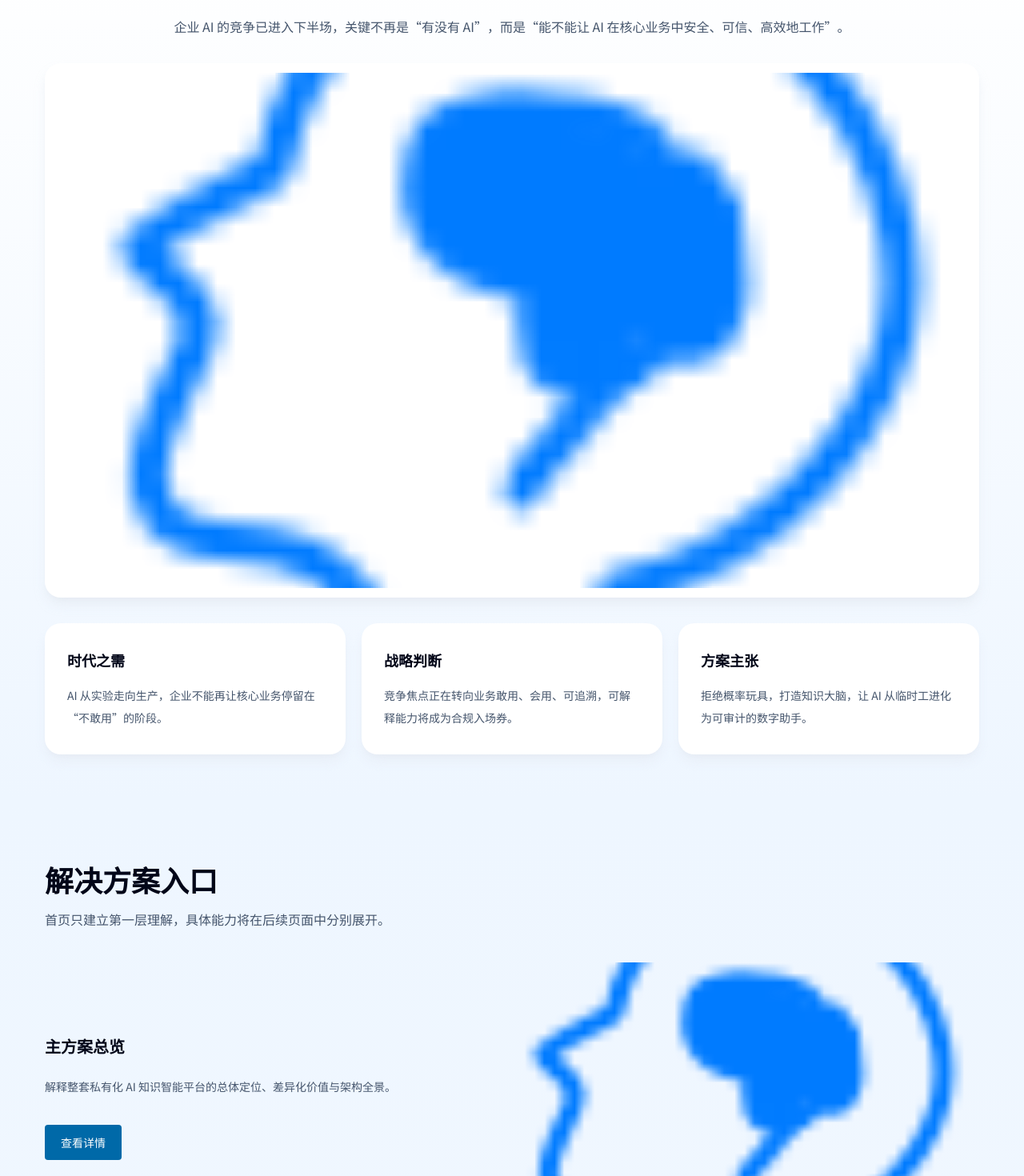
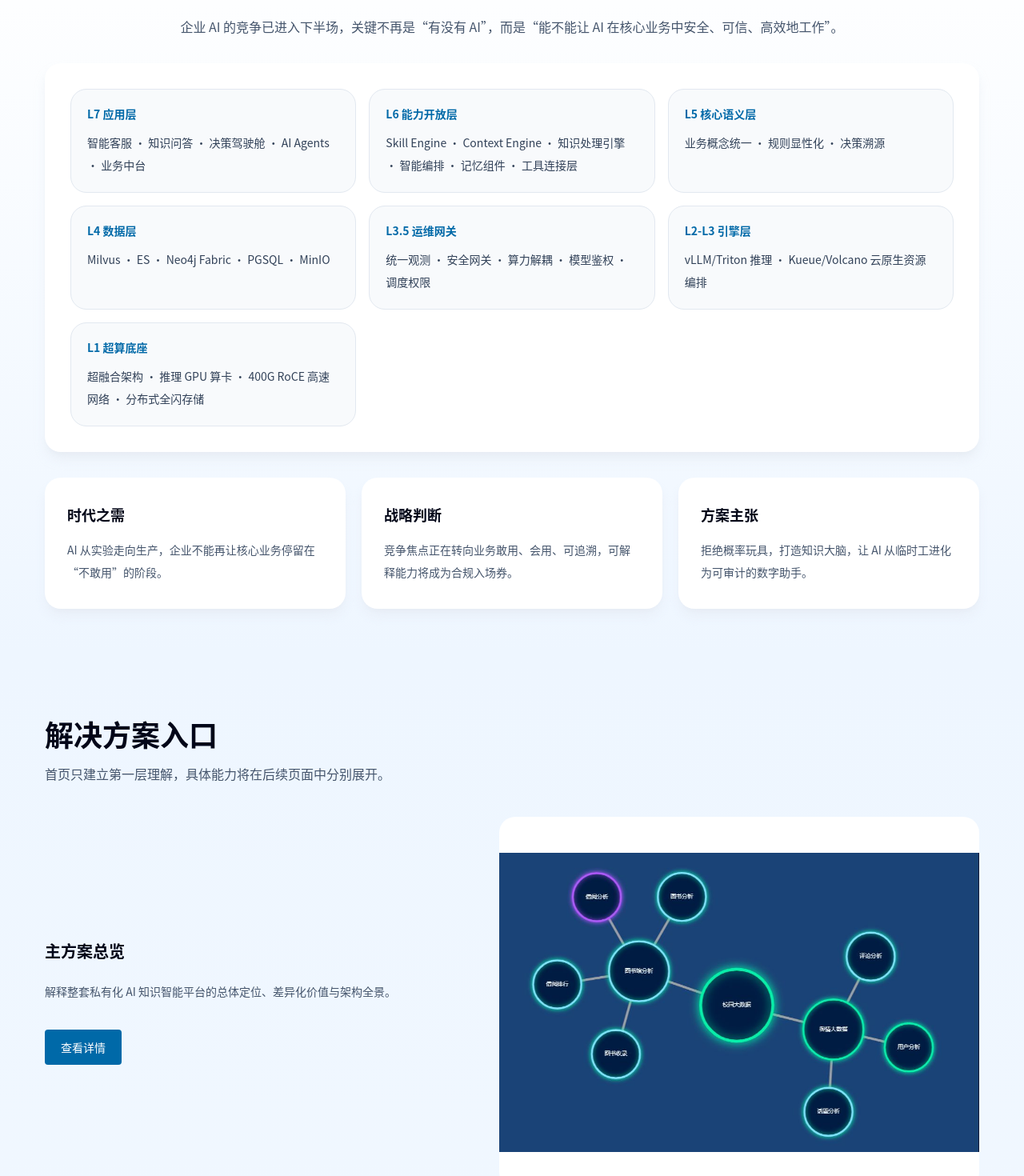
Before and after one commit to Shadowzzh/qidun-lisu, a Next.js app in the folder lisu-official-site/: page / in a window 1280 px wide. Shown: the part 800-2270 px from the top of the page at 80% size. Built offline with nearby package versions, Linux system fonts and the light colour scheme.

Commit message:
feat: finalize lisu multipage entry homepage

```diff
--- a/lisu-official-site/src/app/globals.css
+++ b/lisu-official-site/src/app/globals.css
@@ -12,7 +12,7 @@ html {
 body {
   background: var(--background);
   color: var(--foreground);
-  font-family: var(--font-body), "PingFang SC", "Microsoft YaHei", sans-serif;
+  font-family: "PingFang SC", "Hiragino Sans GB", "Microsoft YaHei", "Noto Sans CJK SC", sans-serif;
 }
 
 section {
--- a/lisu-official-site/src/app/layout.tsx
+++ b/lisu-official-site/src/app/layout.tsx
@@ -1,14 +1,7 @@
 import type { Metadata, Viewport } from "next";
-import { Noto_Sans_SC } from "next/font/google";
 import { SkipLink } from "@/components/site/skip-link";
 import { defaultMetadata } from "@/lib/metadata";
 import "./globals.css";
-
-const notoSansSc = Noto_Sans_SC({
-  variable: "--font-body",
-  subsets: ["latin"],
-  weight: ["400", "500", "600", "700"],
-});
 
 export const metadata: Metadata = defaultMetadata;
 
@@ -22,7 +15,7 @@ export default function RootLayout({
   children: React.ReactNode;
 }>) {
   return (
-    <html lang="zh-CN" className={notoSansSc.variable}>
+    <html lang="zh-CN">
       <body className="min-h-dvh bg-white text-slate-950 antialiased">
         <SkipLink />
         {children}
--- a/lisu-official-site/src/components/pages/home/home-page.tsx
+++ b/lisu-official-site/src/components/pages/home/home-page.tsx
@@ -8,6 +8,7 @@ import { ScenarioProofBand } from "@/components/pages/home/scenario-proof-band";
 import { Footer } from "@/components/site/footer";
 import { Header } from "@/components/site/header";
 import {
+  homeArchitectureLayers,
   homeClosingStatement,
   homeEntryBands,
   homeHero,
@@ -23,7 +24,7 @@ export function HomePage() {
       <Header />
       <main id="main-content" className="bg-[#f7fbff]">
         <HeroBand content={homeHero} />
-        <OverviewBand band={homeOverviewBand} />
+        <OverviewBand band={homeOverviewBand} layers={homeArchitectureLayers} />
 
         <section
           id="solutions"
--- a/lisu-official-site/src/components/pages/home/home-visual.tsx
+++ b/lisu-official-site/src/components/pages/home/home-visual.tsx
@@ -30,6 +30,14 @@ function getFrameClassName(frame: HomeVisualFrame): string {
   }
 
   return assertNever(frame);
+}
+
+function getImageClassName(frame: HomeVisualFrame): string {
+  if (frame === "hero") {
+    return "object-cover";
+  }
+
+  return "object-contain bg-white";
 }
 
 export function HomeVisual({ slot, className, sizes }: HomeVisualProps) {
@@ -72,7 +80,7 @@ export function HomeVisual({ slot, className, sizes }: HomeVisualProps) {
 
   return (
     <div data-testid={`home-visual-${slot.frame}`} className={cn(frameClassName, className)}>
-      <Image alt={slot.alt} className="object-cover" fill sizes={sizes} src={slot.src} />
+      <Image alt={slot.alt} className={getImageClassName(slot.frame)} fill sizes={sizes} src={slot.src} />
     </div>
   );
 }
--- a/lisu-official-site/src/components/pages/home/overview-band.tsx
+++ b/lisu-official-site/src/components/pages/home/overview-band.tsx
@@ -1,11 +1,14 @@
-import { HomeVisual } from "@/components/pages/home/home-visual";
 import type { HomeOverviewBand as HomeOverviewBandContent } from "@/types/site";
 
 type OverviewBandProps = {
   band: HomeOverviewBandContent;
+  layers: ReadonlyArray<{
+    label: string;
+    description: string;
+  }>;
 };
 
-export function OverviewBand({ band }: OverviewBandProps) {
+export function OverviewBand({ band, layers }: OverviewBandProps) {
   return (
     <section
       id={band.id}
@@ -22,8 +25,15 @@ export function OverviewBand({ band }: OverviewBandProps) {
           </p>
         </div>
 
-        <div className="mt-8 rounded-[20px] bg-white p-3 shadow-lg shadow-slate-200/70">
-          <HomeVisual className="w-full" sizes="100vw" slot={band.visual} />
+        <div className="mt-8 rounded-[20px] bg-white p-6 shadow-lg shadow-slate-200/70 md:p-8">
+          <div className="grid gap-4 md:grid-cols-2 xl:grid-cols-3">
+            {layers.map((layer) => (
+              <article key={layer.label} className="rounded-[20px] border border-slate-200 bg-slate-50 px-5 py-5">
+                <p className="text-sm font-semibold text-sky-700">{layer.label}</p>
+                <p className="mt-3 text-pretty text-sm leading-7 text-slate-700">{layer.description}</p>
+              </article>
+            ))}
+          </div>
         </div>
 
         <div className="mt-8 grid gap-5 md:grid-cols-3">
--- a/lisu-official-site/src/content/home.ts
+++ b/lisu-official-site/src/content/home.ts
@@ -65,6 +65,16 @@ export const homeOverviewBand: HomeOverviewBand = {
   ],
 };
 
+export const homeArchitectureLayers = [
+  { label: "L7 应用层", description: "智能客服 · 知识问答 · 决策驾驶舱 · AI Agents · 业务中台" },
+  { label: "L6 能力开放层", description: "Skill Engine · Context Engine · 知识处理引擎 · 智能编排 · 记忆组件 · 工具连接层" },
+  { label: "L5 核心语义层", description: "业务概念统一 · 规则显性化 · 决策溯源" },
+  { label: "L4 数据层", description: "Milvus · ES · Neo4j Fabric · PGSQL · MinIO" },
+  { label: "L3.5 运维网关", description: "统一观测 · 安全网关 · 算力解耦 · 模型鉴权 · 调度权限" },
+  { label: "L2-L3 引擎层", description: "vLLM/Triton 推理 · Kueue/Volcano 云原生资源编排" },
+  { label: "L1 超算底座", description: "超融合架构 · 推理 GPU 算卡 · 400G RoCE 高速网络 · 分布式全闪存储" },
+] as const;
+
 export const homeFeatureBands: HomeFeatureBand[] = [
   {
     id: "capabilities",
@@ -100,7 +110,7 @@ export const homeEntryBands: HomeEntryBand[] = [
     id: "solution-overview",
     title: "主方案总览",
     description: "解释整套私有化 AI 知识智能平台的总体定位、差异化价值与架构全景。",
-    visual: homeVisuals.platformOverview,
+    visual: homeVisuals.capabilityVisual,
     action: { label: "查看详情", href: "/solution", kind: "pending" },
     sourceSlides: ["slide-01", "slide-07", "slide-10"],
   },
--- /dev/null
+++ b/lisu-official-site/src/types/images.d.ts
@@ -0,0 +1,9 @@
+declare module "*.png" {
+  const value: import("next/image").StaticImageData;
+  export default value;
+}
+
+declare module "*.jpeg" {
+  const value: import("next/image").StaticImageData;
+  export default value;
+}
```
Also changed, not shown: 1 other file (tests, documents, lock files or other folders).
